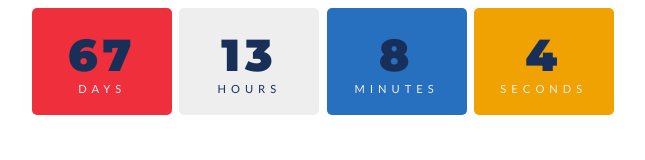
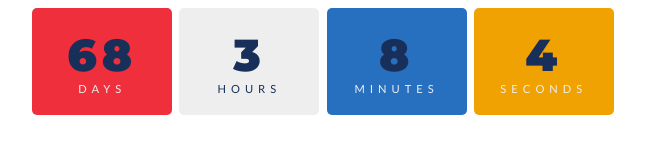
Before and after one commit to isstroms/notion, a plain HTML site: page index.html in a window 1280 px wide. Shown: the whole page, without its empty margins (317-962 px from the left). Drawn offline with Linux system fonts and the light colour scheme.

Commit message:
Update index.html

```diff
--- a/index.html
+++ b/index.html
@@ -103,7 +103,7 @@ body{
 </body>
 <script>
     const year = new Date().getFullYear();
-const myDate = new Date('May 28, 2025 00:00:00');
+const myDate = new Date('May 28, 2025 14:00:00');
 console.log(myDate);
 
 // countdown
```
